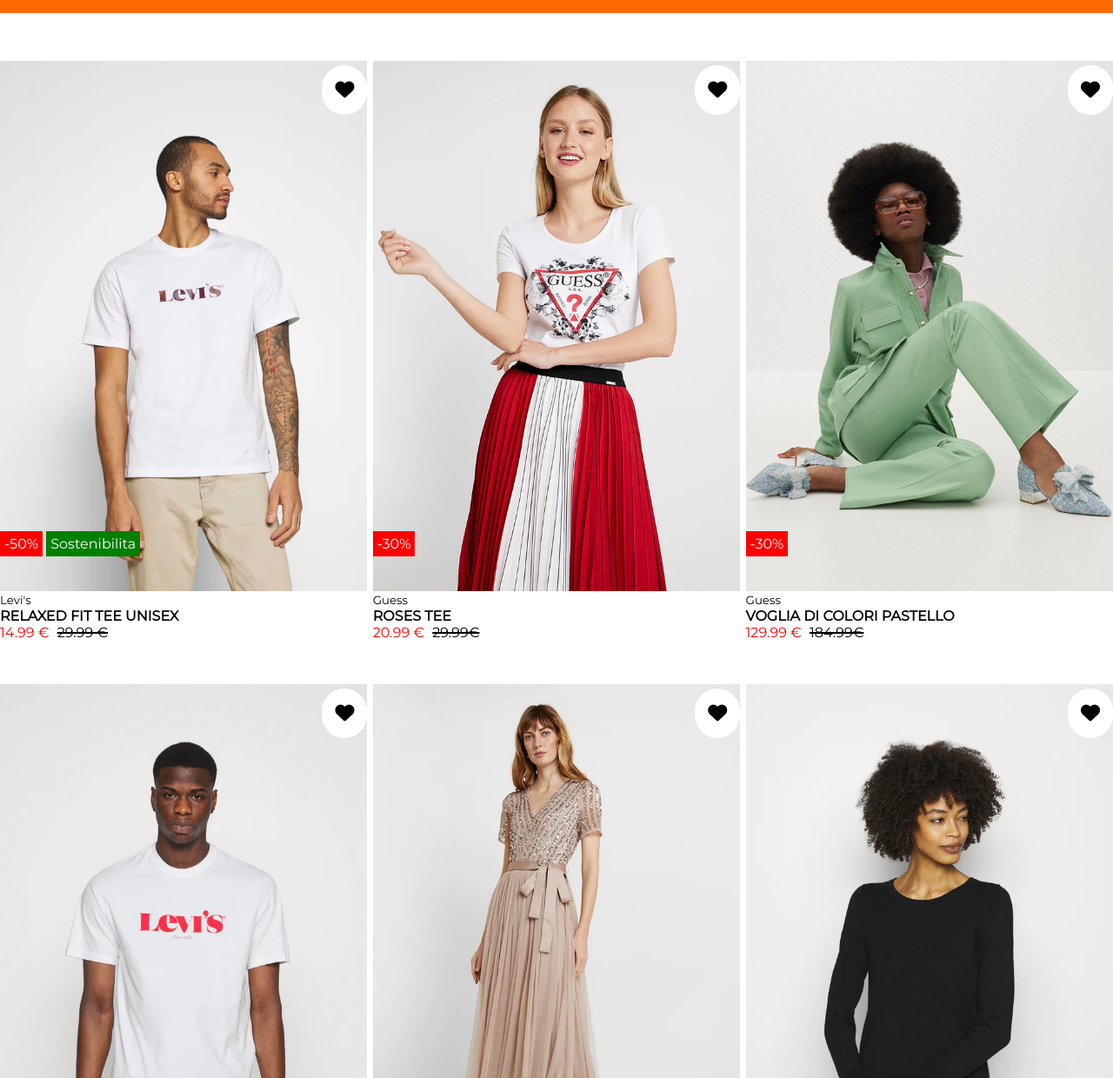
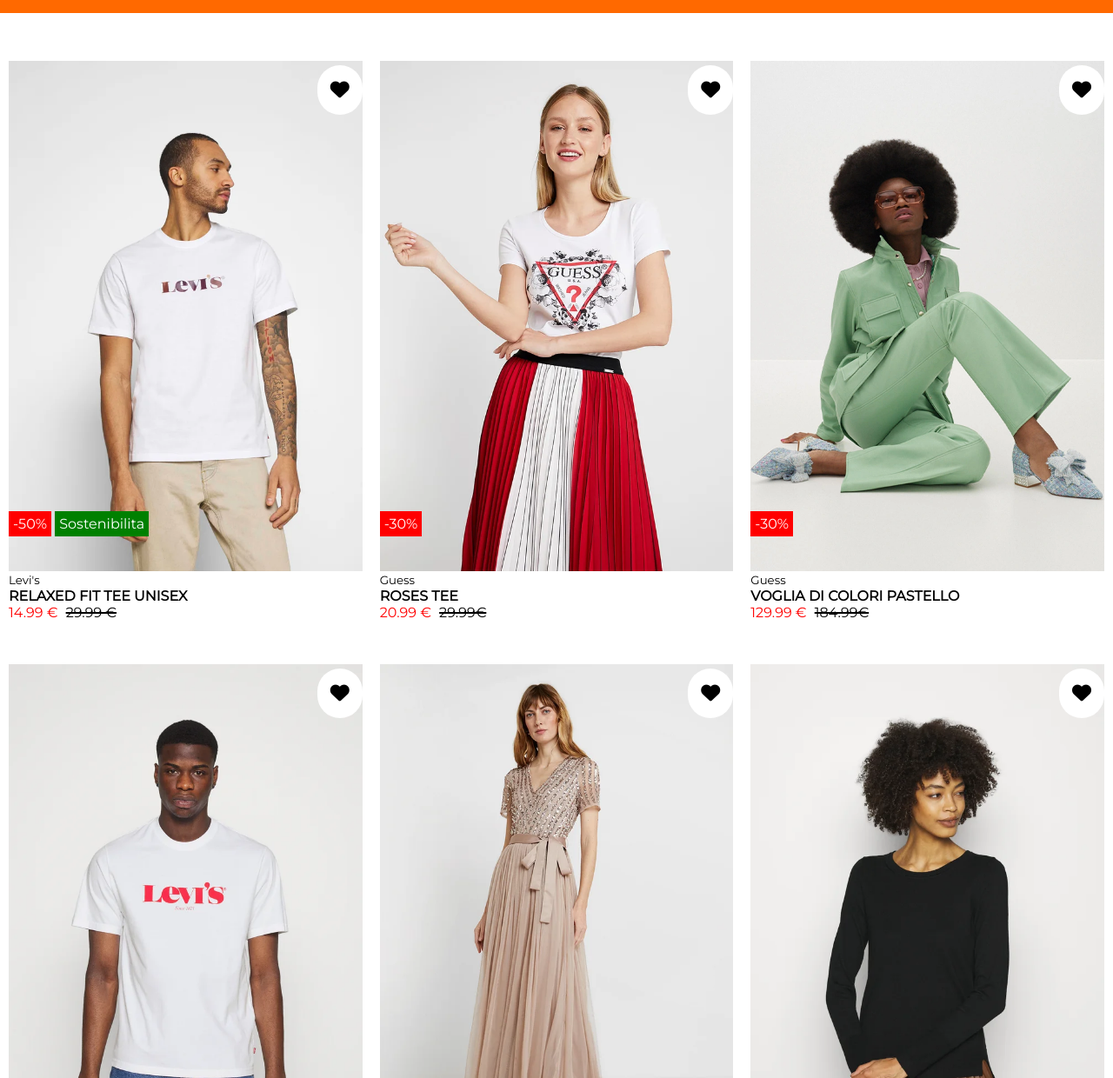
Before and after one commit to LucaZanfrisco/html-css-boolando, a plain HTML site: page index.html in a window 1280 px wide. Shown: the part 60-1300 px from the top of the page at 87% size. Drawn offline with Linux system fonts and the light colour scheme.

Commit message:
margin img

```diff
--- a/css/style.css
+++ b/css/style.css
@@ -14,7 +14,6 @@
 }
 .row{
     display: flex;
-    justify-content: space-between;
 }
 a{
     text-decoration: none;
@@ -34,10 +33,12 @@ header{
     right: 0;
     left: 0;
 }
+header .row.container{
+    justify-content: space-between;
+}
 .logo{
    height: 35px;
 }
-
 header ul li > a{
     font-size: 20px;
     color: black;
@@ -57,8 +58,8 @@ main .row{
     justify-content: space-between;
 }
 .img-col{
-    flex-basis: 33%;
-    gap: 15px;
+    flex-basis: calc(100%/3);
+    padding: 0 10px;
 }
 .img-container{
     position: relative;
--- a/index.html
+++ b/index.html
@@ -57,8 +57,10 @@
             <!-- Colonna immagine -->
             <div class="img-col">
                 <div class="img-container">
+                    <a href="#">
                         <img src="img/1.webp" alt="t-shirt levi" class="img">
                         <img src="img/1b.webp" alt="t-shirt levi" class="img-hover">
+                    </a>
                     <div class="info-box">
                         <div class="info sconto">-50%</div>
                         <div class="info eco">Sostenibilita</div>
@@ -76,8 +78,10 @@
             <div class="img-col">
                 <!-- container immagine -->
                 <div class="img-container">
+                    <a href="#">
                         <img src="img/2.webp" alt="t-shirt guess" class="img">
                         <img src="img/2b.webp" alt="t-shirt guess" class="img-hover">
+                    </a>
                     <div class="info-box">
                         <div class="info sconto">-30%</div>
                     </div>
@@ -97,8 +101,10 @@
             <div class="img-col">
                 <!-- container immagine -->
                 <div class="img-container">
+                    <a href="#">
                         <img src="img/3.webp" alt="completo verde" class="img">
                         <img src="img/3b.webp" alt="completo verde" class="img-hover">
+                    </a>
                     <div class="info-box">
                         <div class="info sconto">-30%</div>
                     </div>
@@ -118,8 +124,10 @@
             <div class="img-col">
                 <!-- container immagine -->
                 <div class="img-container">
+                    <a href="#">
                         <img src="img/4.webp" alt="t-shirt levi" class="img">
                         <img src="img/4b.webp" alt="t-shirt levi" class="img-hover">
+                    </a>
                     <div class="info-box">
                         <div class="info sconto">-50%</div>
                         <div class="info eco">Sostenibilita</div>
@@ -140,8 +148,10 @@
             <div class="img-col">
                 <!-- container immagine -->
                 <div class="img-container">
+                    <a href="#">
                         <img src="img/5.webp" alt="dress" class="img">
                         <img src="img/5b.webp" alt="dress" class="img-hover">
+                    </a>
                     <div class="pref"><i class="fa-solid fa-heart"></i></div>
                 </div>
                 <!-- /container immagine -->
@@ -157,8 +167,10 @@
             <div class="img-col">
                 <!-- container immagine -->
                 <div class="img-container">
+                    <a href="#">
                         <img src="img/6.webp" alt="t-shirt black" class="img">
                         <img src="img/6b.webp" alt="t-shirt black" class="img-hover">
+                    </a>
                     <div class="info-box">
                         <div class="info eco">Sostenibilita</div>
                     </div>
```
Lines whose indentation alone changed are shown as unchanged.
